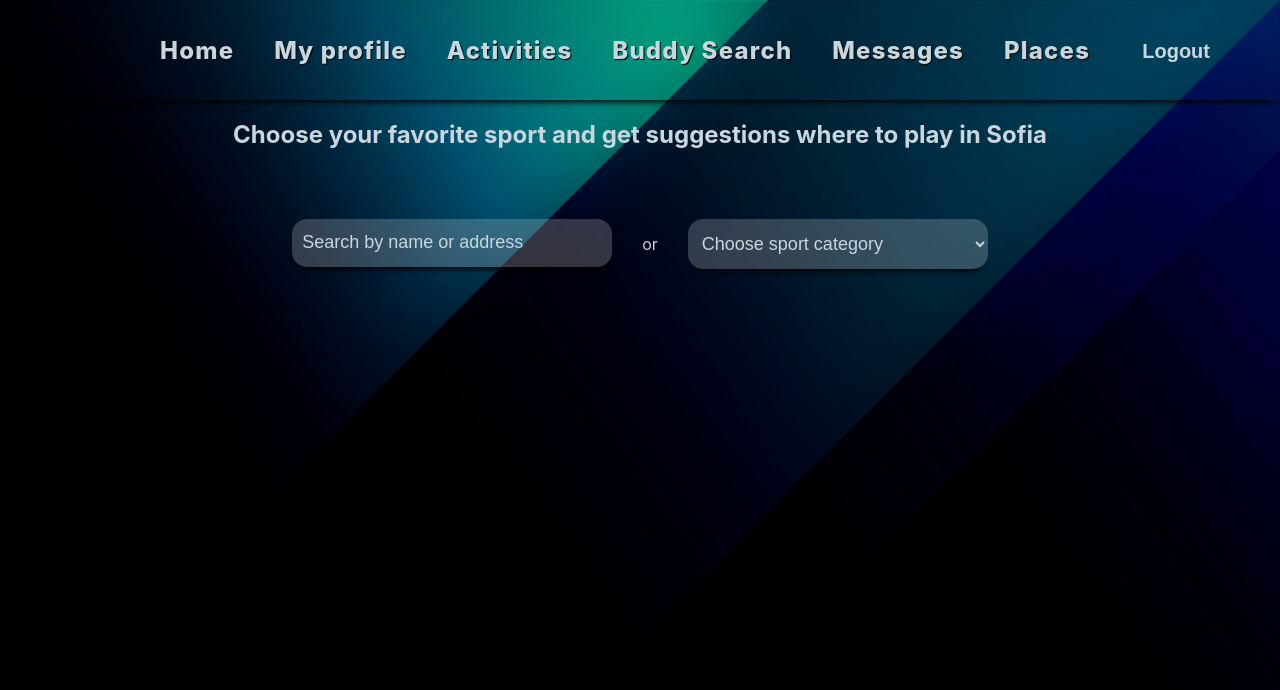
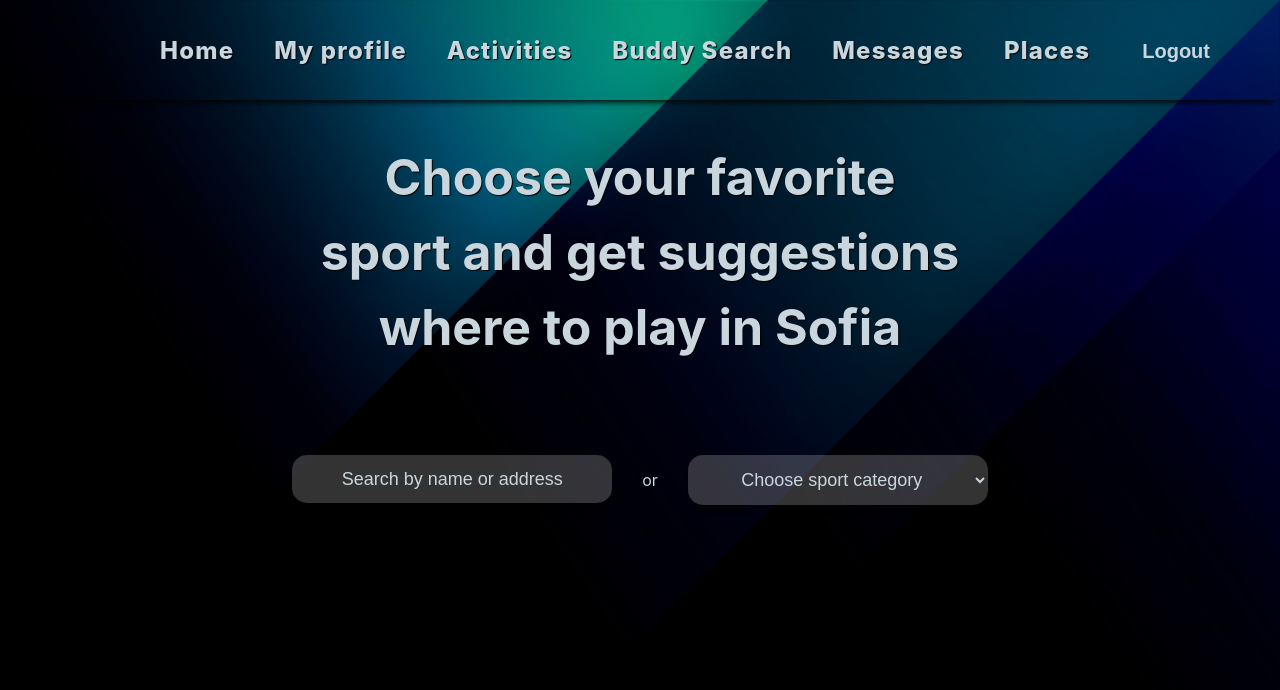
Before and after one commit to tinagroshkova/sports-match, a React (Create React App) app: page /places in a window 1280 px wide. Shown: the top 690 px of the page. Built offline with nearby package versions, Linux system fonts and the light colour scheme.

Commit message:
fixed alignment to pages

```diff
--- a/src/_mixins.scss
+++ b/src/_mixins.scss
@@ -37,6 +37,7 @@
     margin-bottom: 50px;
     box-shadow: $box-shadow;
     background-color: rgba(255, 255, 255, 0.2);
+    text-align: center
 }
 
 @mixin select {
--- a/src/_variables.scss
+++ b/src/_variables.scss
@@ -8,3 +8,4 @@ $box-shadow: 0 8px 6px -6px black;
 $strong-shadow: 20px 20px 20px 20px rgba(0, 0, 0, 0.5);
 $super-contrast: rgb(180, 213, 14);
 $font-size: 16px;
+$text-shadow: 1px 1px 1px black;
--- a/src/components/Activity/Activity.scss
+++ b/src/components/Activity/Activity.scss
@@ -20,6 +20,7 @@
 
     h2 {
         color: $almost-white-color;
+        text-shadow: $text-shadow;
     }
 
     box-shadow: 10px 10px 10px -6px black;
--- a/src/pages/BuddySearch/BuddySearch.scss
+++ b/src/pages/BuddySearch/BuddySearch.scss
@@ -16,6 +16,7 @@
     .siteSloganTitle {
         text-align: center;
         font-size: 50px;
+        text-shadow: $text-shadow;
     }
 
     .buddySearchWrapper {
--- a/src/pages/Messages/Messages.scss
+++ b/src/pages/Messages/Messages.scss
@@ -43,8 +43,6 @@
         }
     }
 
-
-
     .chatContainer {
 
         width: 50vh;
@@ -55,21 +53,21 @@
         font-size: $font-size;
         display: flex;
         flex-direction: column;
-        // justify-content: flex-end;
 
         .receiverHeader {
             display: flex;
             align-items: center;
             justify-content: flex-end;
-          }
+            padding: 0 50px;
+        }
 
-          .receiverImage {
+        .receiverImage {
             width: 70px;
             height: 70px;
             object-fit: cover;
             border-radius: 50%;
-            margin: 20px 30px 0 10px;
-          }
+            margin: 20px 0 10px 20px;
+        }
 
         .shortTimestamp {
             display: flex;
@@ -78,8 +76,7 @@
 
         ul {
             li {
-
-                display: flex; // Add this line
+                display: flex;
                 align-items: center;
                 flex-direction: row;
                 margin-bottom: 10px;
@@ -125,7 +122,7 @@
             .senderInfo {
                 display: flex;
                 align-items: center;
-                margin-right: 10px; // Add spacing between the image and the text
+                margin-right: 10px;
 
                 img {
                     width: 40px;
--- a/src/pages/Places/Places.scss
+++ b/src/pages/Places/Places.scss
@@ -13,11 +13,20 @@
         margin-top: 45px;
         margin-bottom: 200px;
     }
+    .siteSloganTitle {
+        padding-top: 40px;
+        text-align: center;
+        font-size: 50px;
+        width: 50%;
+        margin: auto;
+        line-height: 1.5em;
+        text-shadow: $text-shadow;
+    }
 
     .searchWrapper {
         display: flex;
         justify-content: center;
-        margin: 20px;
+        margin: 40px;
 
 
         .selectSearch {
```
Also changed, not shown: src/pages/Places/Places.js (+0 -14 lines).
